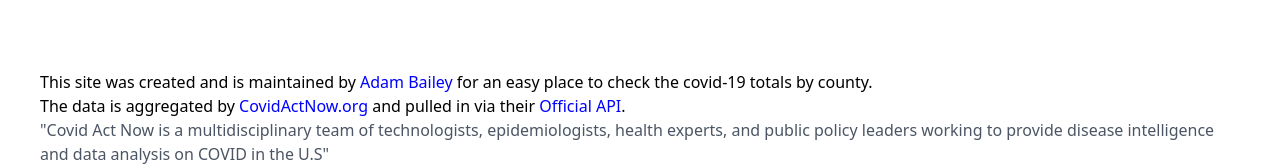
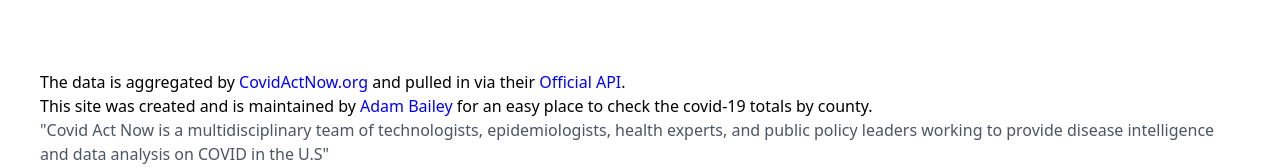
Before and after one commit to Owlnofeathers/covid-19, a Vue app: page / in a window 1280 px wide. Shown: the part 226-394 px from the top of the page. Built offline with nearby package versions, Linux system fonts and the light colour scheme; no server answers.

Commit message:
Add ICU beds in display data

```diff
--- a/src/components/DisplayData.vue
+++ b/src/components/DisplayData.vue
@@ -38,6 +38,18 @@
         >Current Cumulative Negative Tests:</span
       >
       <span class="text-gray-800 text-2xl font-bold">{{ negativeTests }}</span>
+    </p>
+    <p>
+      <span class="text-gray-600 font-bold mr-2 block md:inline md:text-xl"
+      >Current COVID Cases In ICU:</span
+      >
+      <span class="text-gray-800 text-2xl font-bold">{{ data.metrics.icuHeadroomDetails.currentIcuCovid }}</span>
+    </p>
+    <p>
+      <span class="text-gray-600 font-bold mr-2 block md:inline md:text-xl"
+      >Current NON-COVID Cases In ICU:</span
+      >
+      <span class="text-gray-800 text-2xl font-bold">{{ data.metrics.icuHeadroomDetails.currentIcuNonCovid }}</span>
     </p>
   </div>
 </template>
--- a/src/components/Footer.vue
+++ b/src/components/Footer.vue
@@ -1,11 +1,6 @@
 <template>
   <div>
     <p class="mt-32">
-      This site was created and is maintained by
-      <a href="https://adambailey.io/" class="link">Adam Bailey</a>
-      for an easy place to check the covid-19 totals by county.
-    </p>
-    <p>
       The data is aggregated by
       <a href="https://covidactnow.org/" class="link">CovidActNow.org</a>
       and pulled in via their
@@ -15,6 +10,12 @@
         >Official API</a
       >.
     </p>
+    <p>
+      This site was created and is maintained by
+      <a href="https://adambailey.io/" class="link">Adam Bailey</a>
+      for an easy place to check the covid-19 totals by county.
+    </p>
+
     <p class="text-gray-600">
       "Covid Act Now is a multidisciplinary team of technologists,
       epidemiologists, health experts, and public policy leaders working to
```
